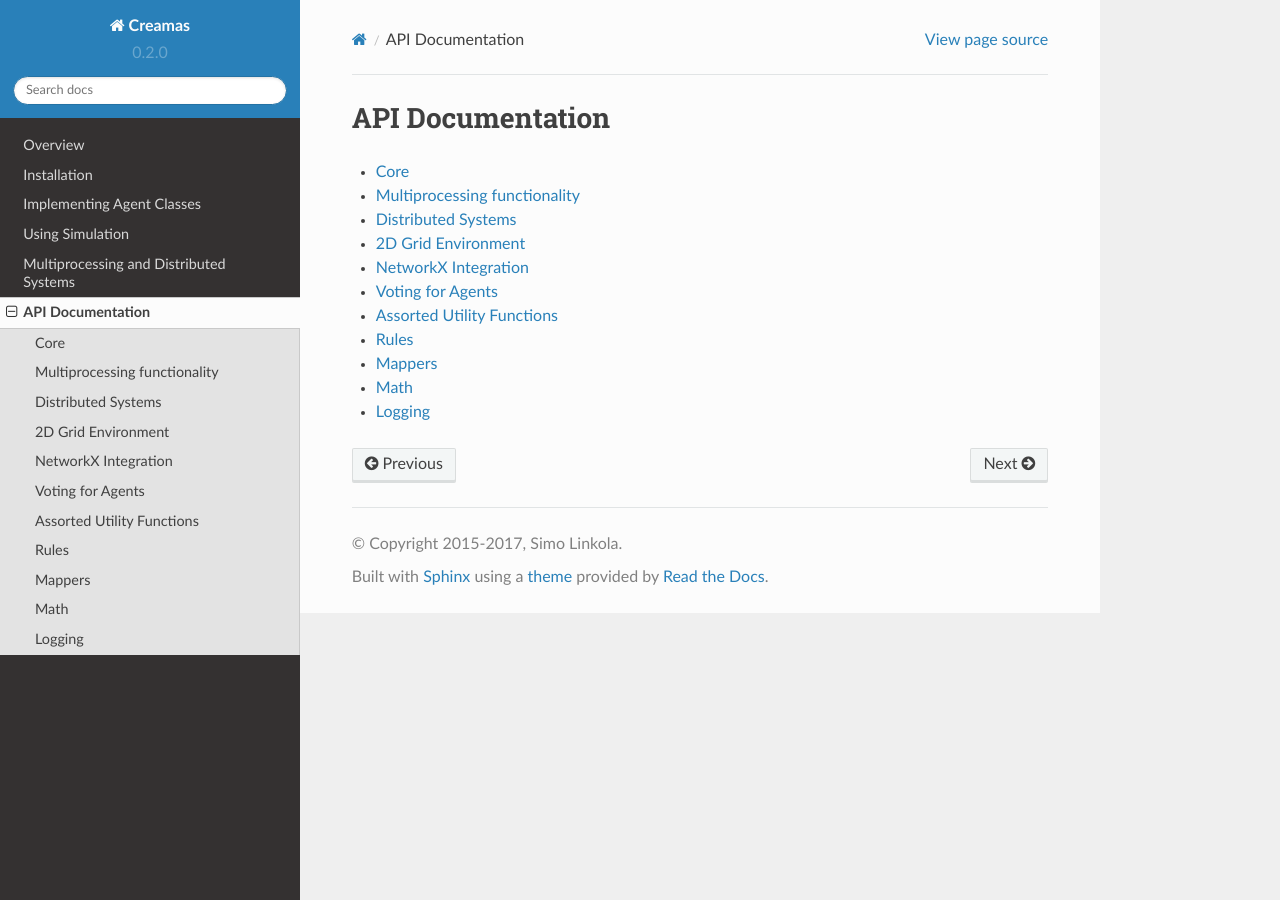
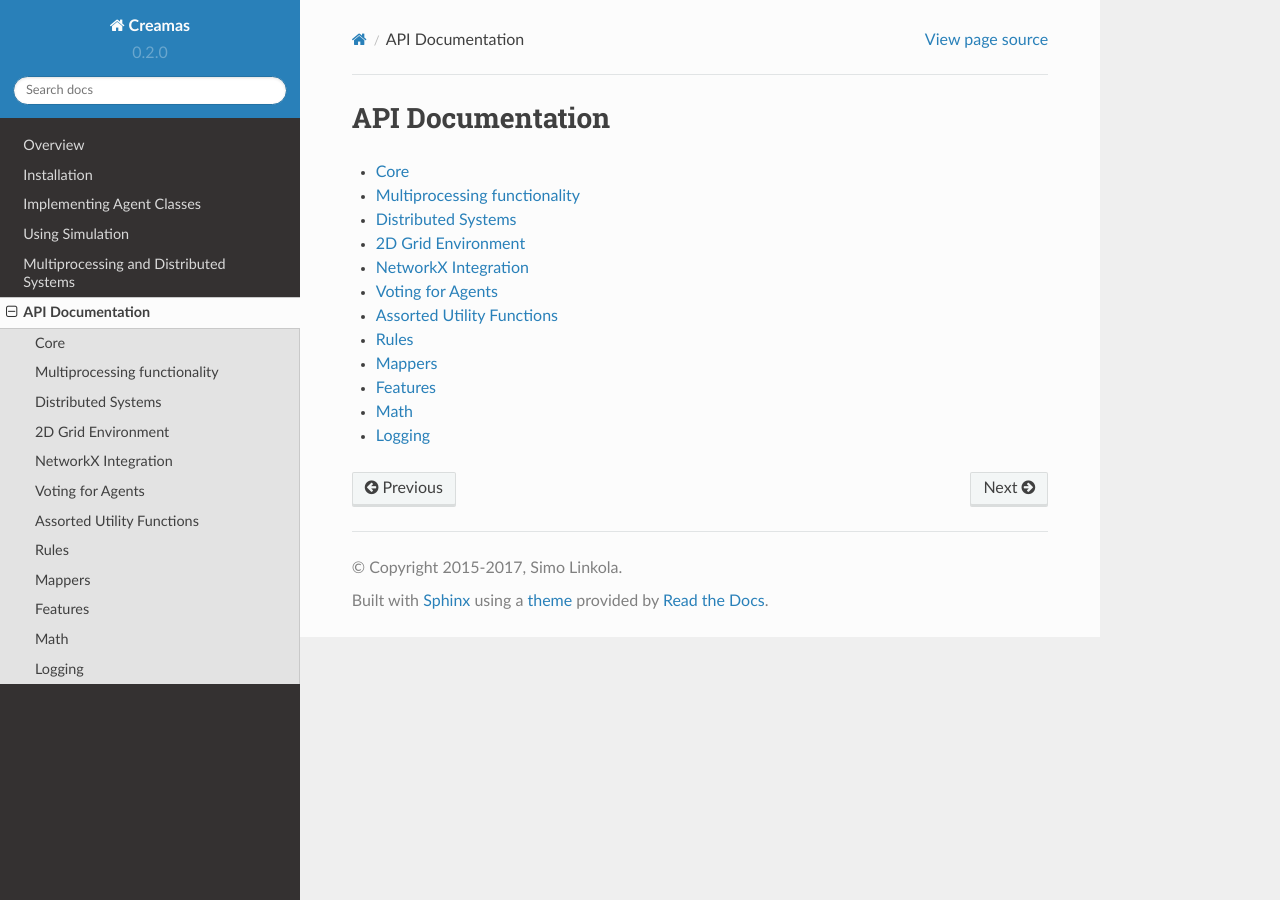
Before and after one commit to assamite/creamas, a Sphinx documentation site: the page built from docs/source/api.rst, in a window 1280 px wide. Built offline with Sphinx 7.4.7 and the Read the Docs theme 2.0.0, drawn with Linux system fonts in a browser that asks for light colours.

Commit message:
Added features documentation and image functions now return floats.

```diff
--- a/docs/source/api.rst
+++ b/docs/source/api.rst
@@ -13,5 +13,6 @@ API Documentation
     util
     rules
     mappers
+    features
     math
     logging
--- /dev/null
+++ b/docs/source/features.rst
@@ -0,0 +1,6 @@
+Features
+=======
+
+.. automodule:: creamas.features
+	:members:
+	:inherited-members:
```
Also changed, not shown: 1 other file.
